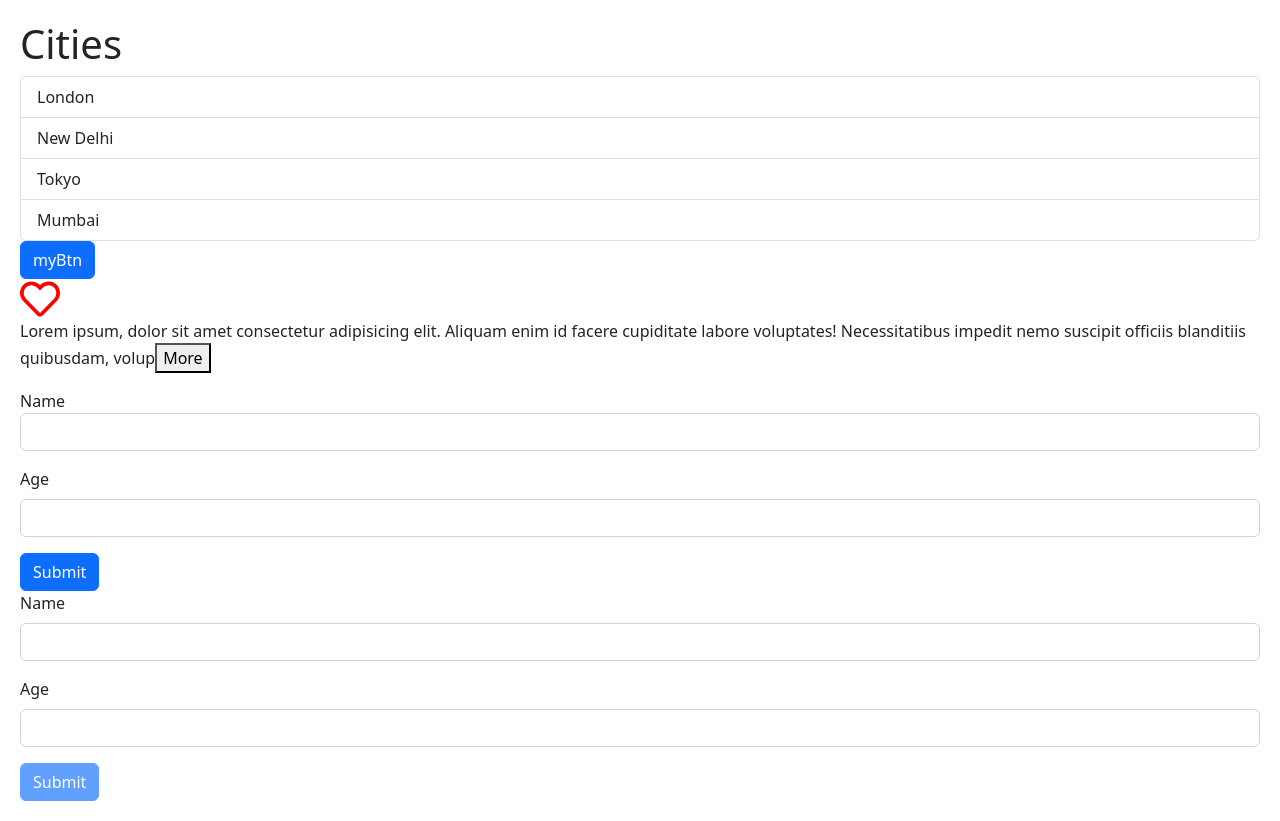
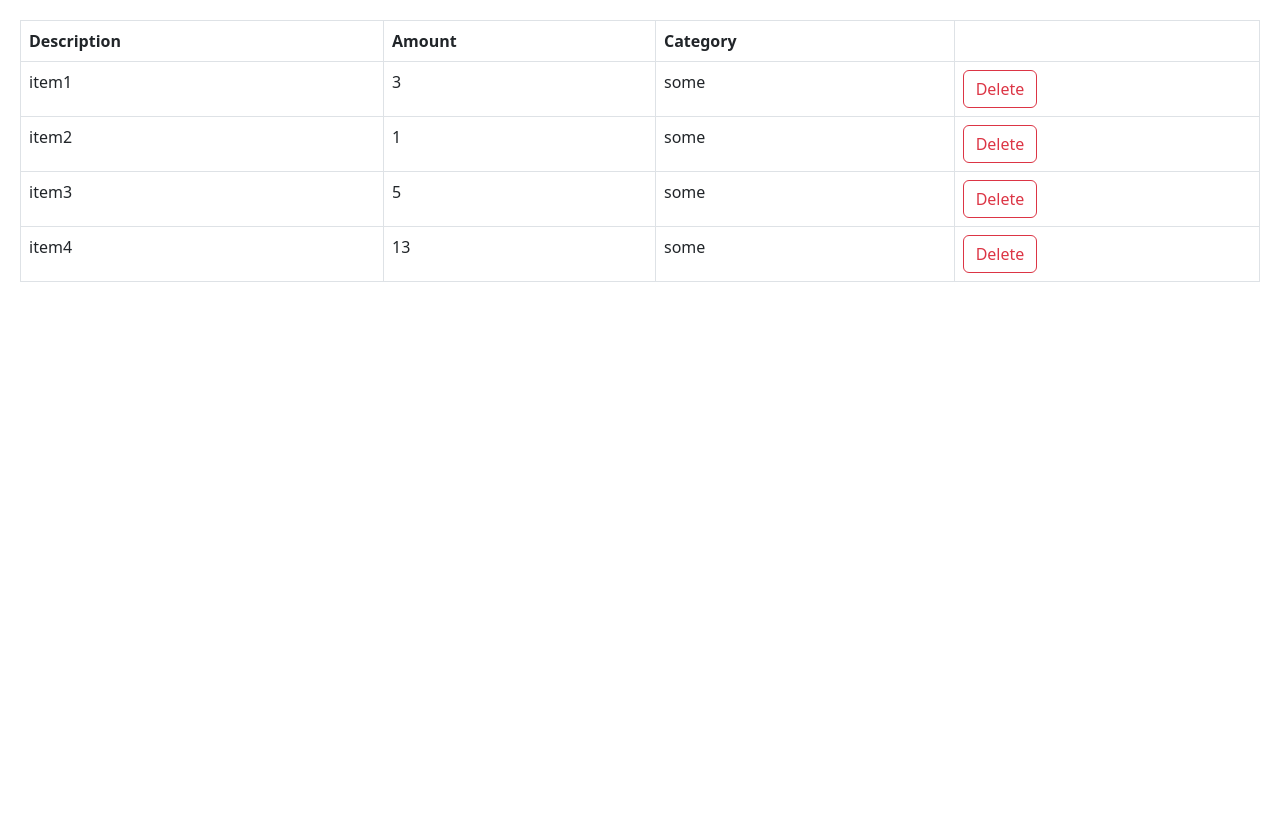
Before and after one commit to YashdeepN/react-ts-01, a React (Vite) app in the folder react-app/: page / in a window 1280 px wide. After the commit the page ends 800 px from the top, so only its background shows below. Built offline with nearby package versions, Linux system fonts and the light colour scheme.

Commit message:
expense tracker initial commit

```diff
--- /dev/null
+++ b/react-app/src/components/expense-tracker/components/ExpenseList.tsx
@@ -0,0 +1,41 @@
+import React from "react";
+
+interface Expense {
+  id: number;
+  description: string;
+  amount: number;
+  category: string;
+}
+
+interface Props {
+  expenses: Expense[];
+}
+
+const ExpenseList = ({ expenses }: Props) => {
+  return (
+    <table className="table table-bordered">
+      <thead>
+        <tr>
+          <th>Description</th>
+          <th>Amount</th>
+          <th>Category</th>
+          <th></th>
+        </tr>
+      </thead>
+      <tbody>
+        {expenses.map((expense) => (
+          <tr key={expense.id}>
+            <td>{expense.description}</td>
+            <td>{expense.amount}</td>
+            <td>{expense.category}</td>
+            <td>
+              <button className="btn btn-outline-danger">Delete</button>
+            </td>
+          </tr>
+        ))}
+      </tbody>
+    </table>
+  );
+};
+
+export default ExpenseList;
--- /dev/null
+++ b/react-app/src/components/expense-tracker/components/MyApp.tsx
@@ -0,0 +1,19 @@
+import React from "react";
+import ExpenseList from "./ExpenseList";
+
+const expenses = [
+  { id: 0, description: "item1", amount: 3, category: "some" },
+  { id: 1, description: "item2", amount: 1, category: "some" },
+  { id: 2, description: "item3", amount: 5, category: "some" },
+  { id: 3, description: "item4", amount: 13, category: "some" },
+];
+
+const MyApp = () => {
+  return (
+    <>
+      <ExpenseList expenses={expenses} />
+    </>
+  );
+};
+
+export default MyApp;
--- a/react-app/src/main.tsx
+++ b/react-app/src/main.tsx
@@ -3,9 +3,11 @@ import { createRoot } from "react-dom/client";
 import App from "./App.tsx";
 import "./index.css";
 import "bootstrap/dist/css/bootstrap.css";
+import MyApp from "./components/expense-tracker/components/MyApp.tsx";
 
 createRoot(document.getElementById("root")!).render(
   <StrictMode>
-    <App />
+    {/* <App /> */}
+    <MyApp />
   </StrictMode>
 );
```
